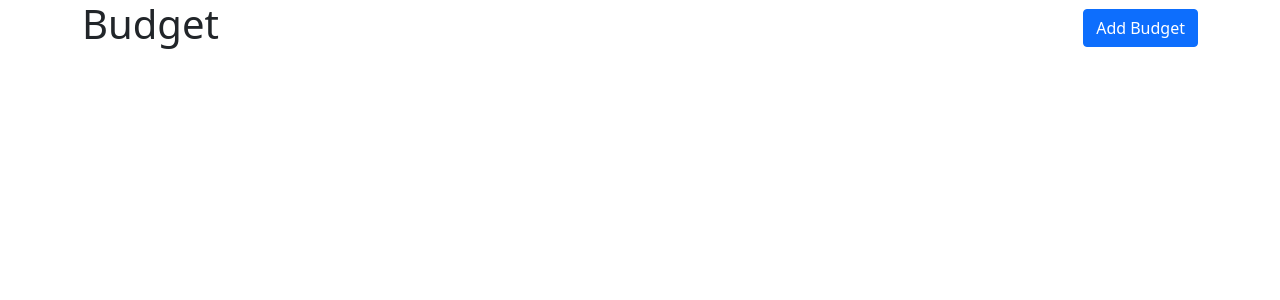
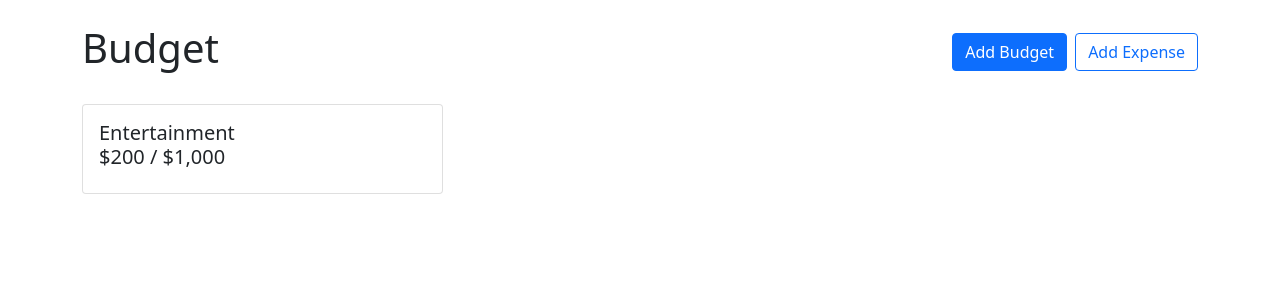
Before and after one commit to HF77554/React_budgetApp, a React (Create React App) app: page / in a window 1280 px wide. Shown: the top 300 px of the page. Built offline with nearby package versions, Linux system fonts and the light colour scheme.

Commit message:
added card component with generic props for testing.

```diff
--- a/src/App.js
+++ b/src/App.js
@@ -1,16 +1,29 @@
 import Container from 'react-bootstrap/Container'
 import Stack from 'react-bootstrap/Stack'
 import Button from 'react-bootstrap/Button'
+import BudgetCard from './components/BudgetCard';
 
 function App() {
   return (
-    <Container>
+    <Container className='my-4'>
       <Stack direction='horizontal' gap='2' className='mb-4'>
         <h1 className='me-auto'>Budget</h1>
-        <Button variatn='primary'>Add Budget</Button>
+        <Button variant='primary'>Add Budget</Button>
+        <Button variant='outline-primary'>Add Expense</Button>
       </Stack>
+      <div
+          style={{
+            display: "grid",
+            gridTemplateColumns: "repeat(auto-fill, minmax(300px, 1fr))",
+            gap: "1rem",
+            alignItems: "flex-start",
+          }}
+      >
+        <BudgetCard name='Entertainment' amount={200} max={1000}></BudgetCard>
+      </div>
     </Container>
   );
 }
 
 export default App;
+//<BudgetCard name='Entertainment' amount={200} max={1000}></BudgetCard>
--- /dev/null
+++ b/src/components/BudgetCard.jsx
@@ -0,0 +1,17 @@
+import Card from 'react-bootstrap/Card'
+import {currencyFormatter} from '../utilities/Utilities'
+
+const BudgetCard = ({name, amount, max}) => {
+    return (
+        <Card>
+            <Card.Body>
+                <Card.Title>
+                    <div>{name}</div>
+                    <div>{currencyFormatter.format(amount)} / {currencyFormatter.format(max)}</div>
+                </Card.Title>
+            </Card.Body>
+        </Card>
+    )
+}
+
+export default BudgetCard
--- /dev/null
+++ b/src/utilities/Utilities.jsx
@@ -0,0 +1,5 @@
+export const currencyFormatter = new Intl.NumberFormat(undefined, {
+    currency: "usd",
+    style: "currency",
+    minimumFractionDigits: 0
+})
```
